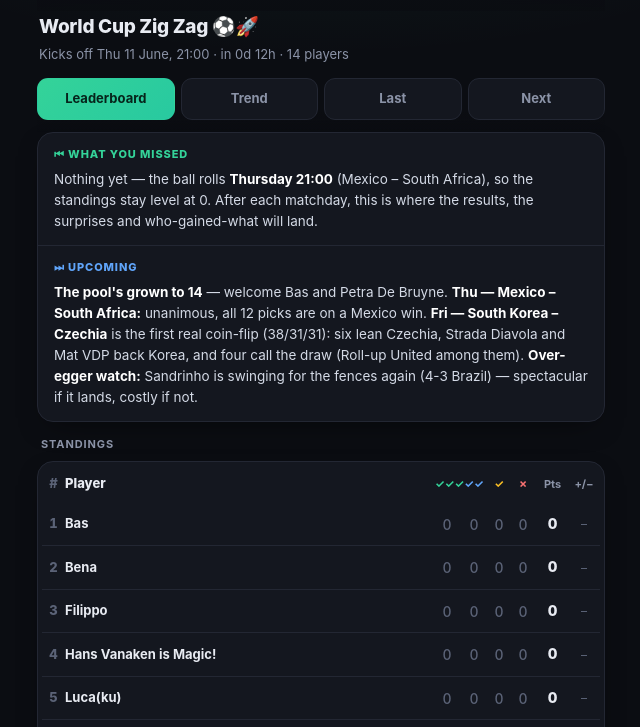
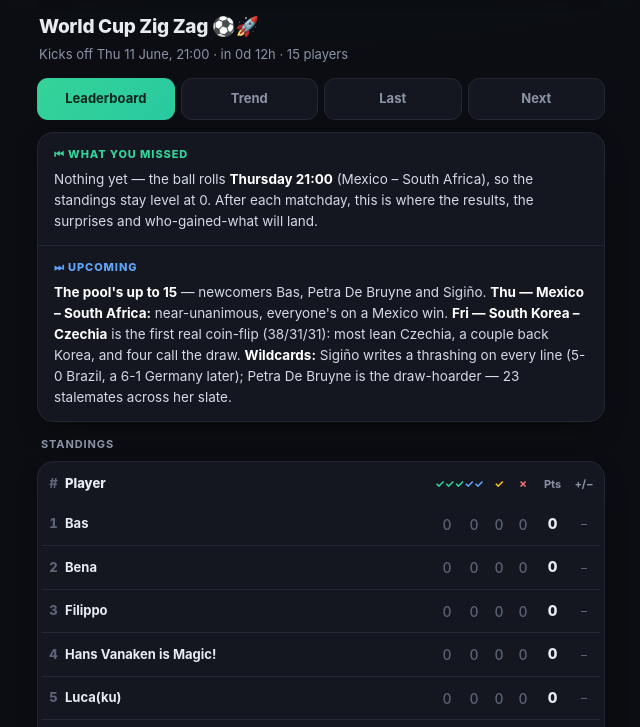
Before and after one commit to Meusini/ZigZag, a plain HTML site: page index.html in a window 1280 px wide. Shown: the part 49-776 px from the top of the page, without its empty margins (319-959 px from the left). Drawn offline with Linux system fonts and the light colour scheme.

Commit message:
Zig Zag: roster to 15 (Sigino added) + picks

```diff
--- a/index.html
+++ b/index.html
@@ -160,17 +160,17 @@ const STAND=[
  ["RikDD23",0,0,0,0,0],["Sandrinho",0,0,0,0,0],["Strada Diavola",0,0,0,0,0],["Bena",0,0,0,0,0],
  ["Mat VDP",0,0,0,0,0],["NichoDP",0,0,0,0,0],["Pieter",0,0,0,0,0],["Roll-up United",0,0,0,0,0],
  ["Filippo",0,0,0,0,0],["Hans Vanaken is Magic!",0,0,0,0,0],["Luca(ku)",0,0,0,0,0],["Samuel",0,0,0,0,0],
- ["Bas",0,0,0,0,0],["Petra De Bruyne",0,0,0,0,0]
+ ["Bas",0,0,0,0,0],["Petra De Bruyne",0,0,0,0,0],["Sigiño",0,0,0,0,0]
 ];
 const PREV={};
 // home, homeISO, away, awayISO, when, pH, pD, pA, bookScore, picks
 const NEXT=[
- ["Mexico","mx","South Africa","za","11/06 21:00",67,21,12,"Sandrinho 3-0 · Strada Diavola 2-0 · Bena 1-0 · Mat VDP 2-0 · NichoDP 2-0 · Pieter 1-0 · Hans Vanaken is Magic! 3-1 · Luca(ku) 2-0 · Samuel 2-0 · Bas 1-0 · Petra De Bruyne 2-1 · Roll-up United 1-0"],
- ["South Korea","kr","Czechia","cz","12/06 04:00",38,31,31,"Sandrinho 0-2 · Strada Diavola 2-1 · Bena 0-1 · Mat VDP 2-1 · NichoDP 1-2 · Pieter 0-1 · Hans Vanaken is Magic! 1-2 · Luca(ku) 1-1 · Samuel 1-1 · Bas 1-1 · Petra De Bruyne 0-1 · Roll-up United 1-1"],
- ["Canada","ca","Bosnia & Herzegovina","ba","12/06 21:00",54,24,22,"Sandrinho 2-2 · Strada Diavola 2-1 · Bena 1-2 · Mat VDP 2-1 · NichoDP 2-1 · Pieter 1-1 · Hans Vanaken is Magic! 1-3 · Luca(ku) 1-0 · Samuel 1-1 · Bas 2-1 · Petra De Bruyne 2-1 · Roll-up United 1-0"],
- ["United States","us","Paraguay","py","13/06 03:00",50,27,23,"Sandrinho 1-1 · Strada Diavola 3-1 · Bena 2-1 · Mat VDP 2-1 · NichoDP 1-0 · Pieter 2-0 · Hans Vanaken is Magic! 0-1 · Luca(ku) 1-1 · Samuel 2-1 · Bas 2-0 · Petra De Bruyne 1-0 · Roll-up United 1-0"],
- ["Qatar","qa","Switzerland","ch","13/06 21:00",7,15,78,"Sandrinho 0-3 · Strada Diavola 0-2 · Bena 0-2 · Mat VDP 0-2 · Pieter 0-2 · Luca(ku) 0-3 · Bas 0-2 · Petra De Bruyne 0-2 · Roll-up United 0-2"],
- ["Brazil","br","Morocco","ma","14/06 00:00",54,25,21,"Sandrinho 4-3 · Strada Diavola 3-1 · Bena 2-1 · Mat VDP 2-1 · Pieter 2-1 · Luca(ku) 1-0 · Petra De Bruyne 3-1 · Roll-up United 1-0"]
+ ["Mexico","mx","South Africa","za","11/06 21:00",67,21,12,"Sandrinho 3-0 · Strada Diavola 2-0 · Bena 1-0 · Mat VDP 2-0 · NichoDP 2-0 · Pieter 1-0 · Hans Vanaken is Magic! 3-1 · Luca(ku) 2-0 · Samuel 2-0 · Bas 1-0 · Petra De Bruyne 2-1 · Sigiño 3-1 · Roll-up United 1-0"],
+ ["South Korea","kr","Czechia","cz","12/06 04:00",38,31,31,"Sandrinho 0-2 · Strada Diavola 2-1 · Bena 0-1 · Mat VDP 2-1 · NichoDP 1-2 · Pieter 0-1 · Hans Vanaken is Magic! 1-2 · Luca(ku) 1-1 · Samuel 1-1 · Bas 1-1 · Petra De Bruyne 0-1 · Sigiño 1-4 · Roll-up United 1-1"],
+ ["Canada","ca","Bosnia & Herzegovina","ba","12/06 21:00",54,24,22,"Sandrinho 2-2 · Strada Diavola 2-1 · Bena 1-2 · Mat VDP 2-1 · NichoDP 2-1 · Pieter 1-1 · Hans Vanaken is Magic! 1-3 · Luca(ku) 1-0 · Samuel 1-1 · Bas 2-1 · Petra De Bruyne 2-1 · Sigiño 2-1 · Roll-up United 1-0"],
+ ["United States","us","Paraguay","py","13/06 03:00",50,27,23,"Sandrinho 1-1 · Strada Diavola 3-1 · Bena 2-1 · Mat VDP 2-1 · NichoDP 1-0 · Pieter 2-0 · Hans Vanaken is Magic! 0-1 · Luca(ku) 1-1 · Samuel 2-1 · Bas 2-0 · Petra De Bruyne 1-0 · Sigiño 3-0 · Roll-up United 1-0"],
+ ["Qatar","qa","Switzerland","ch","13/06 21:00",7,15,78,"Sandrinho 0-3 · Strada Diavola 0-2 · Bena 0-2 · Mat VDP 0-2 · Pieter 0-2 · Luca(ku) 0-3 · Bas 0-2 · Petra De Bruyne 0-2 · Sigiño 1-2 · Roll-up United 0-2"],
+ ["Brazil","br","Morocco","ma","14/06 00:00",54,25,21,"Sandrinho 4-3 · Strada Diavola 3-1 · Bena 2-1 · Mat VDP 2-1 · Pieter 2-1 · Luca(ku) 1-0 · Petra De Bruyne 3-1 · Sigiño 5-0 · Roll-up United 1-0"]
 ];
 
 function hue(n){let h=0;for(let i=0;i<n.length;i++)h=(h*31+n.charCodeAt(i))%360;return h;}
@@ -189,10 +189,10 @@ sub();setInterval(sub,60000);
 document.getElementById('missed').innerHTML=
  `Nothing yet — the ball rolls <b>Thursday 21:00</b> (Mexico – South Africa), so the standings stay level at 0. After each matchday, this is where the results, the surprises and who-gained-what will land.`;
 document.getElementById('upcoming').innerHTML=
- `<b>The pool's grown to 14</b> — welcome Bas and Petra De Bruyne. `+
- `<b>Thu — Mexico – South Africa:</b> unanimous, all 12 picks are on a Mexico win. `+
- `<b>Fri — South Korea – Czechia</b> is the first real coin-flip (38/31/31): six lean Czechia, Strada Diavola and Mat VDP back Korea, and four call the draw (Roll-up United among them). `+
- `<b>Over-egger watch:</b> Sandrinho is swinging for the fences again (4-3 Brazil) — spectacular if it lands, costly if not.`;
+ `<b>The pool's up to 15</b> — newcomers Bas, Petra De Bruyne and Sigiño. `+
+ `<b>Thu — Mexico – South Africa:</b> near-unanimous, everyone's on a Mexico win. `+
+ `<b>Fri — South Korea – Czechia</b> is the first real coin-flip (38/31/31): most lean Czechia, a couple back Korea, and four call the draw. `+
+ `<b>Wildcards:</b> Sigiño writes a thrashing on every line (5-0 Brazil, a 6-1 Germany later); Petra De Bruyne is the draw-hoarder — 23 stalemates across her slate.`;
 
 // standings
 const ranked=[...STAND].sort((a,b)=> b[5]-a[5]||b[1]-a[1]||b[2]-a[2]||b[3]-a[3]||a[0].localeCompare(b[0]));
```
